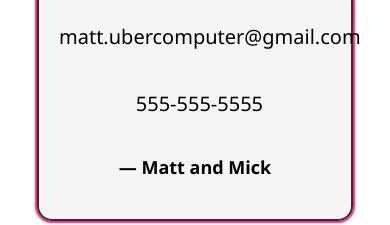
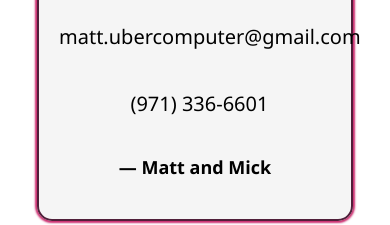
Before and after one commit to mdbruns/ubercomputer, a React (Create React App) app: page /contact in a window 390 px wide. Shown: the part 330-555 px from the top of the page. Built offline with nearby package versions, Linux system fonts and the light colour scheme.

Commit message:
update contact phone number

```diff
--- a/src/components/Contact/Contact.js
+++ b/src/components/Contact/Contact.js
@@ -7,7 +7,7 @@ function contact(props) {
         <div className={classes.OrderSuccess}>
             <h1 className={classes.Header}>Our Contact Info</h1>
             <p className={classes.Text}>matt.ubercomputer@gmail.com</p>
-            <p className={classes.Text}>555-555-5555</p>
+            <p className={classes.Text}>(971) 336-6601</p>
             <p className={classes.Signature}>— Matt and Mick</p>
         </div>
     );
```
